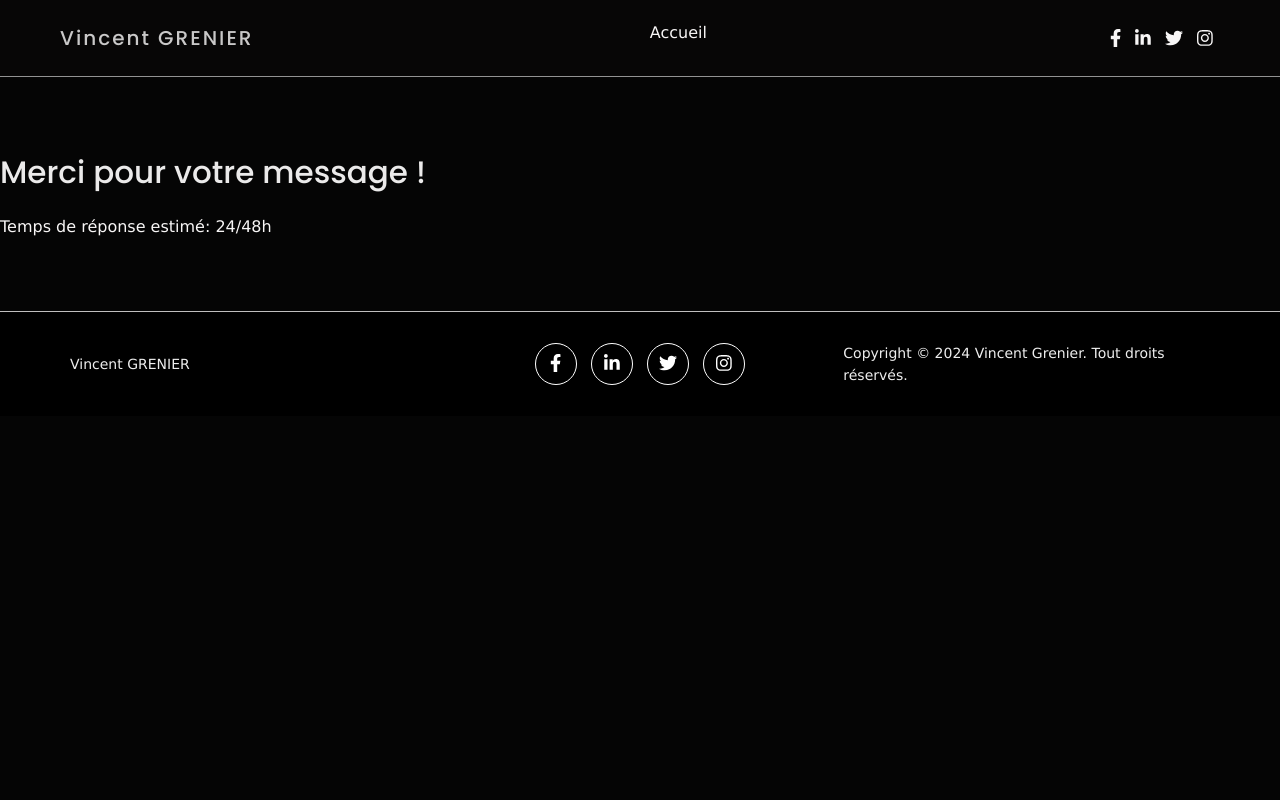
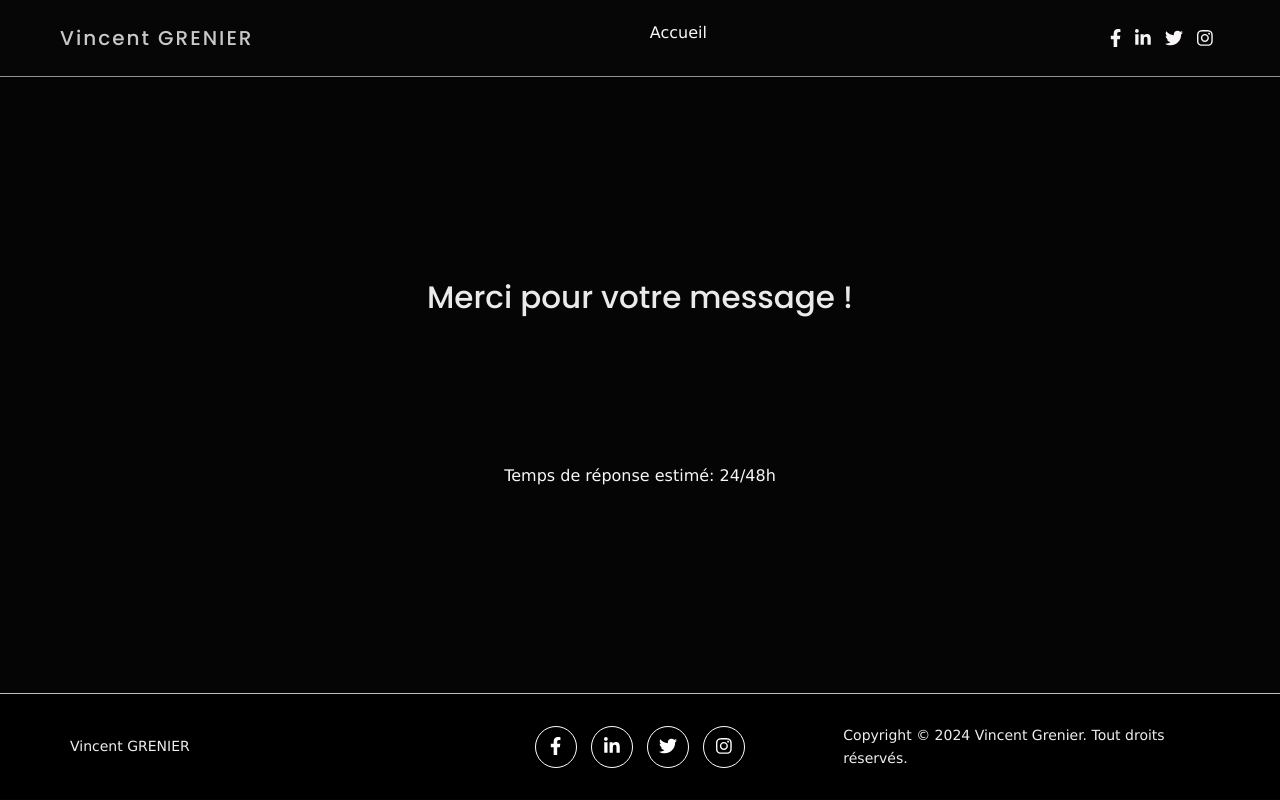
Before and after one commit to neoriondev/portfolio, a plain HTML site: page merci.html in a window 1280 px wide. Drawn offline with Linux system fonts and the light colour scheme.

Commit message:
update 1403

```diff
--- a/css/global.css
+++ b/css/global.css
@@ -739,3 +739,11 @@ footer .socials a:hover {
     transform: translateX(0);
   }
 }
+
+
+/* merci.html */
+
+.thanks {
+  text-align: center;
+  margin: 150px;
+}
--- a/merci.html
+++ b/merci.html
@@ -80,8 +80,8 @@
   </header>
 
   <section>
-    <h1>Merci pour votre message !</h1>
-    <p>Temps de réponse estimé: 24/48h</p>
+    <h1 class="thanks">Merci pour votre message !</h1>
+    <p class="thanks">Temps de réponse estimé: 24/48h</p>
   </section>
 
 
```
